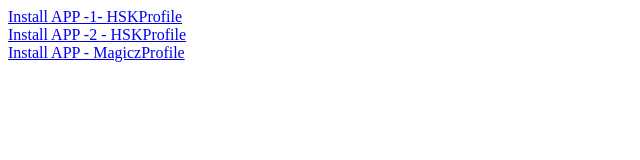
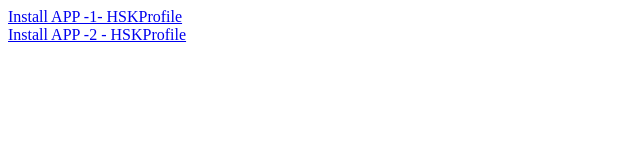
Before and after one commit to magiczzz07/testing, a plain HTML site: page index.html in a window 1280 px wide. Shown: the whole page, without its empty margins (0-640 px from the left). Drawn offline with Linux system fonts and the light colour scheme.

Commit message:
Update index.html

```diff
--- a/index.html
+++ b/index.html
@@ -3,4 +3,3 @@
 </br>
      <a class="button button-primary" href="itms-services://?action=download-manifest&url=https://yazalimsoft.com/ipa/manifest1.plist">Install APP -2 - HSKProfile</a>
  </br>
-     <a class="button button-primary" href="itms-services://?action=download-manifest&url=https://yazalimsoft.com/ipa/manifest2.plist">Install APP - MagiczProfile</a>
```
